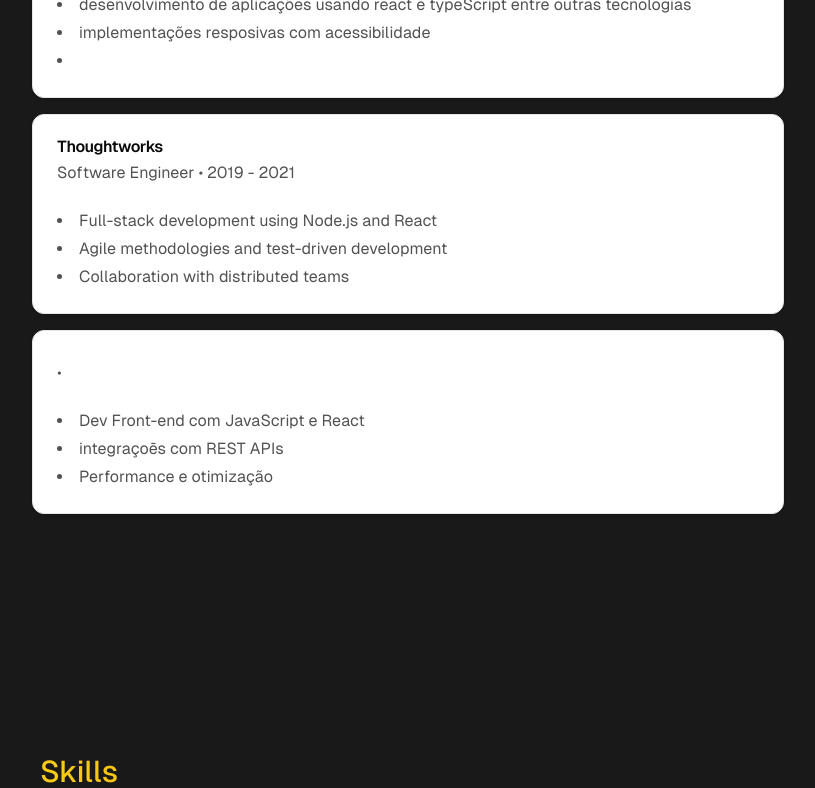
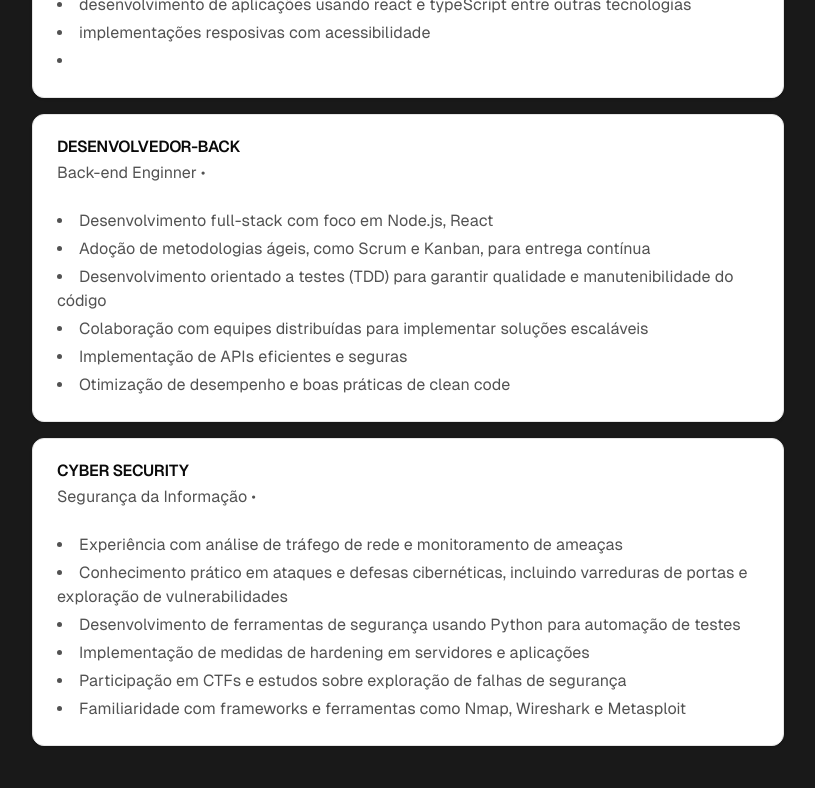
Before and after one commit to kalveslima/app-portifolio, a Next.js app: page / in a window 1280 px wide. Shown: the part 1500-2288 px from the top of the page, without its empty margins (232-1047 px from the left). Built offline with nearby package versions, Linux system fonts and the light colour scheme.

Commit message:
commit-versao-0.0.1

```diff
--- a/app/about.tsx
+++ b/app/about.tsx
@@ -7,7 +7,7 @@
             deselvolvedor de sistemas de analise de dados, sites web, e Cyber-Security
           </p>
           <p>
-            deselvolvedor Fullstack
+            deselvolvedor Fullstack,
             aplicações usando React, TypeScript, entre outras tecnologias.
           </p>
           <p>
--- a/app/experience.tsx
+++ b/app/experience.tsx
@@ -3,9 +3,9 @@
 export default function Experience() {
   const experiences = [
     {
-      company: "freelancer",
+      company: "DESENVOLVEDOR-FRONT",
       role: "Front-end Engineer",
-      period: "2021 - 2023",
+      period: "",
       responsibilities: [
         "desenvolvimento de aplicações usando react e typeScript entre outras tecnologias",
         "implementações resposivas com acessibilidade ",
@@ -13,23 +13,29 @@
       ],
     },
     {
-      company: "Thoughtworks",
-      role: "Software Engineer",
-      period: "2019 - 2021",
+      company: "DESENVOLVEDOR-BACK",
+      role: "Back-end Enginner",
+      period: "",
       responsibilities: [
-        "Full-stack development using Node.js and React",
-        "Agile methodologies and test-driven development",
-        "Collaboration with distributed teams",
+        "Desenvolvimento full-stack com foco em Node.js, React",
+    "Adoção de metodologias ágeis, como Scrum e Kanban, para entrega contínua",
+    "Desenvolvimento orientado a testes (TDD) para garantir qualidade e manutenibilidade do código",
+    "Colaboração com equipes distribuídas para implementar soluções escaláveis",
+    "Implementação de APIs eficientes e seguras",
+    "Otimização de desempenho e boas práticas de clean code"
       ],
     },
     {
-      company: "",
-      role: "",
+      company: "CYBER SECURITY",
+      role: "Segurança da Informação",
       period: "",
       responsibilities: [
-        " Dev Front-end  com  JavaScript e React",
-        "integraçoēs com REST APIs",
-        "Performance  e otimização",
+        "Experiência com análise de tráfego de rede e monitoramento de ameaças",
+    "Conhecimento prático em ataques e defesas cibernéticas, incluindo varreduras de portas e exploração de vulnerabilidades",
+    "Desenvolvimento de ferramentas de segurança usando Python para automação de testes",
+    "Implementação de medidas de hardening em servidores e aplicações",
+    "Participação em CTFs e estudos sobre exploração de falhas de segurança",
+    "Familiaridade com frameworks e ferramentas como Nmap, Wireshark e Metasploit"
       ],
     },
   ]
--- a/components/skills.tsx
+++ b/components/skills.tsx
@@ -3,7 +3,7 @@
 export default function Skills() {
   const skills = [
     'JavaScript', 'TypeScript', 'React', 'Node.js', 'HTML', 'CSS',
-    'Git', 'AWS', 'Docker', 'REST APIs'
+    'Git', 'AWS', 'Docker', 'REST APIs','Python','Java','Nmap','Wireshark ',' Metasploit'
   ]
 
   return (
```
